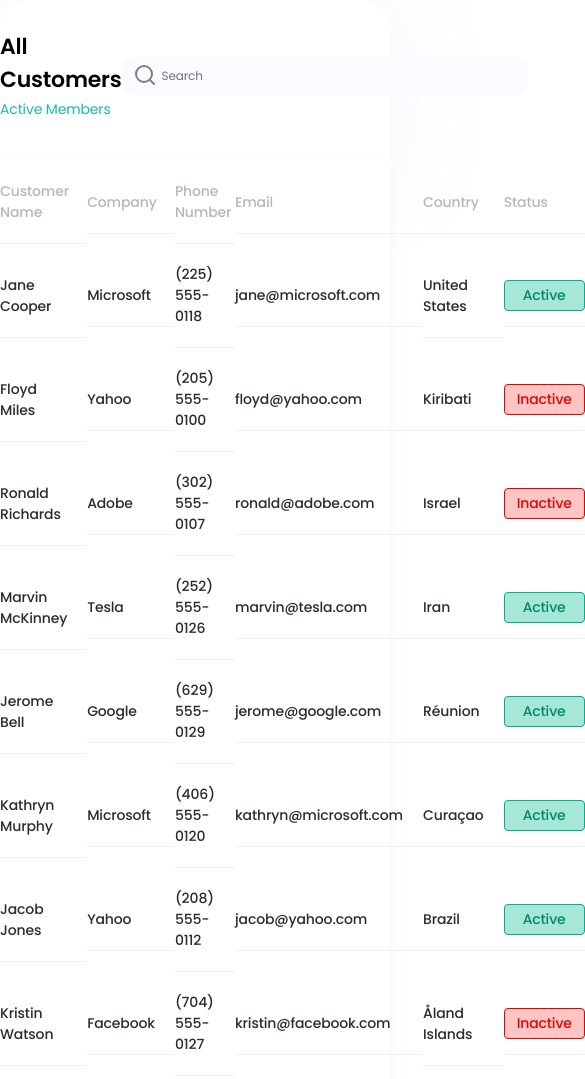
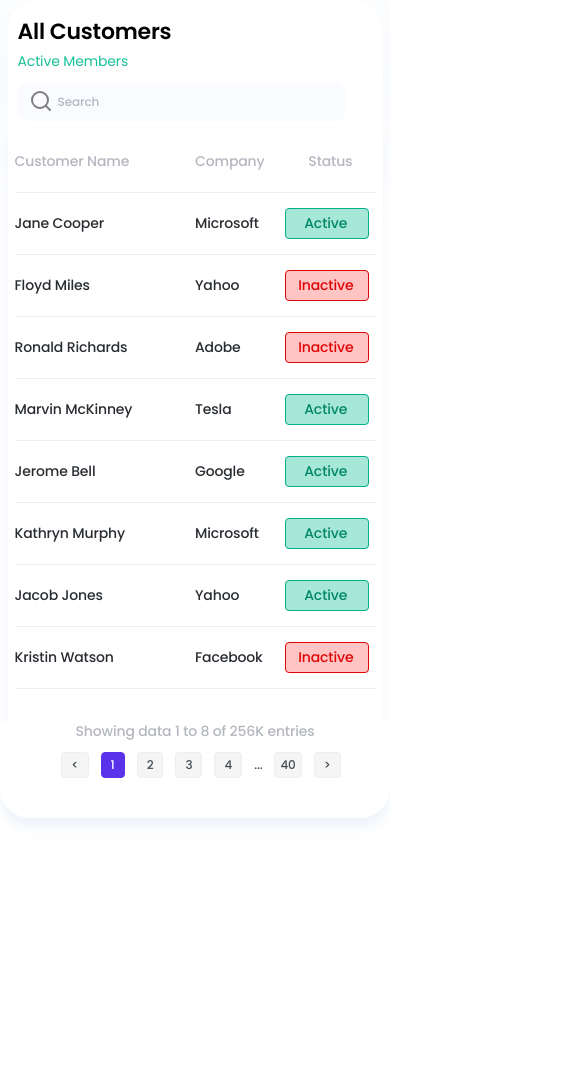
Before and after one commit to i8lex/test_glivera, a plain HTML site: page index.html in a window 390 px wide. Shown: the top 1079 px of the page, 585 px wide, since content can reach past the window. After the commit the page ends 844 px from the top, so only its background shows below. Drawn offline with Linux system fonts and the light colour scheme.

Commit message:
add mobile resolution

```diff
--- a/_main.scss
+++ b/_main.scss
@@ -52,16 +52,20 @@
 
   &__search {
 
-    padding: 10px 134px 10px 40px;
+    padding: 10px 55px 10px 40px;
     background: #F9FBFF;
     border-radius: 10px;
     border: none;
     font-style: normal;
-    font-weight: 400;
+    font-weight: 500;
     font-size: 12px;
     line-height: 18px;
     letter-spacing: -0.01em;
-    color: #B5B7C0;
+    color: #292D32;
+
+    &::placeholder {
+      color: #B5B7C0;
+    }
 
     &__label {
       color: #B5B7C0;
@@ -70,8 +74,8 @@
         position: absolute;
         top: 0;
         left: 11px;
+      }
 
-      }
     }
 
 
@@ -86,14 +90,20 @@
   box-shadow: 0 10px 10px rgba(226, 236, 249, 0.5);
   padding-bottom: 32px;
 
+  &__columns {
+    display: grid;
+    grid-template-columns: 3fr 2fr 2.5fr 3fr 2fr 1fr;
+  }
+
   &__texts {
     display: inline-flex;
     flex-direction: column;
     justify-content: space-between;
-    align-items: center;
-    border-bottom: 1px solid #EEEEEE;
+    align-items: stretch;
+    //border-bottom: 1px solid #EEEEEE;
+
     &__text {
-      display: flex;
+      //display: flex;
       padding:20px 20px 20px 0;
       font-style: normal;
       font-weight: 500;
@@ -235,3 +245,56 @@
     display: flex;
   }
 }
+
+@media screen and (max-width: 760px) {
+
+  .header {
+    max-width: 375px;
+    padding: 15px 0 0 10px;
+
+    &__container {
+      padding-bottom: 10px;
+    }
+
+    &__wrapper {
+      flex-direction: column;
+      align-items: flex-start;
+      justify-content: flex-start;
+    }
+  }
+  .container{
+    max-width: 375px;
+    padding: 0 7px;
+  }
+
+  .section {
+    max-width: 375px;
+
+    &__titles__status {
+      text-align: center;
+    }
+
+    &__texts {
+      display: none;
+
+      &:first-child,
+      &:last-child,
+      &:nth-child(2) {
+        display: flex;
+      }
+    }
+    &__columns {
+      grid-template-columns: 2fr 1fr 1fr;
+    }
+  }
+
+  .footer {
+    &__wrapper {
+      flex-direction: column;
+    }
+
+    &__text {
+      padding-bottom: 10px;
+    }
+  }
+}
--- a/index.html
+++ b/index.html
@@ -6,7 +6,7 @@
     <title>CRM Dashboard Customers </title>
 </head>
 <body>
-<div class="header">
+<header class="header">
     <div class="header__wrapper">
         <div class="header__container">
             <h1 class="header__title">All Customers</h1>
@@ -23,84 +23,99 @@
             </label>
         </div>
     </div>
-</div>
+</header>
 <section class="section">
     <div class="container">
-            <div class="section__titles">
+        <div class="section__columns">
+            <div class="section__texts">
             <p class="section__titles__text">Customer Name</p>
+            <p class="section__texts__text">Jane Cooper</p>
+            <p class="section__texts__text">Floyd Miles</p>
+            <p class="section__texts__text">Ronald Richards</p>
+            <p class="section__texts__text">Marvin McKinney</p>
+            <p class="section__texts__text">Jerome Bell</p>
+            <p class="section__texts__text">Kathryn Murphy</p>
+            <p class="section__texts__text">Jacob Jones</p>
+            <p class="section__texts__text">Kristin Watson</p>
+        </div>
+            <div class="section__texts">
             <p class="section__titles__text">Company</p>
+            <p class="section__texts__text">Microsoft</p>
+            <p class="section__texts__text">Yahoo</p>
+            <p class="section__texts__text">Adobe</p>
+            <p class="section__texts__text">Tesla</p>
+            <p class="section__texts__text">Google</p>
+            <p class="section__texts__text">Microsoft</p>
+            <p class="section__texts__text">Yahoo</p>
+            <p class="section__texts__text">Facebook</p>
+        </div>
+            <div class="section__texts">
             <p class="section__titles__text">Phone Number</p>
+            <p class="section__texts__text">(225) 555-0118</p>
+            <p class="section__texts__text">(205) 555-0100</p>
+            <p class="section__texts__text">(302) 555-0107</p>
+            <p class="section__texts__text">(252) 555-0126</p>
+            <p class="section__texts__text">(629) 555-0129</p>
+            <p class="section__texts__text">(406) 555-0120</p>
+            <p class="section__texts__text">(208) 555-0112</p>
+            <p class="section__texts__text">(704) 555-0127</p>
+        </div>
+            <div class="section__texts">
             <p class="section__titles__text">Email</p>
+            <p class="section__texts__text">jane@microsoft.com</p>
+            <p class="section__texts__text">floyd@yahoo.com</p>
+            <p class="section__texts__text">ronald@adobe.com</p>
+            <p class="section__texts__text">marvin@tesla.com</p>
+            <p class="section__texts__text">jerome@google.com</p>
+            <p class="section__texts__text">kathryn@microsoft.com</p>
+            <p class="section__texts__text">jacob@yahoo.com</p>
+            <p class="section__texts__text">kristin@facebook.com</p>
+
+
+        </div>
+            <div class="section__texts">
             <p class="section__titles__text">Country</p>
+            <p class="section__texts__text">United States</p>
+            <p class="section__texts__text">Kiribati</p>
+            <p class="section__texts__text">Israel</p>
+            <p class="section__texts__text">Iran</p>
+            <p class="section__texts__text">Réunion</p>
+            <p class="section__texts__text">Curaçao</p>
+            <p class="section__texts__text">Brazil</p>
+            <p class="section__texts__text">Åland Islands</p>
+
+        </div>
+            <div class="section__texts">
             <p class="section__titles__text section__titles__status">Status</p>
-                <p class="section__texts__text">Jane Cooper</p>
-                <p class="section__texts__text">Microsoft</p>
-                <p class="section__texts__text">(225) 555-0118</p>
-                <p class="section__texts__text">jane@microsoft.com</p>
-                <p class="section__texts__text">United States</p>
             <div class="section__status">
                 <p class="section__status__active">Active</p>
             </div>
-                <p class="section__texts__text">Floyd Miles</p>
-                <p class="section__texts__text">Yahoo</p>
-                <p class="section__texts__text">(205) 555-0100</p>
-                <p class="section__texts__text">floyd@yahoo.com</p>
-                <p class="section__texts__text">Kiribati</p>
             <div class="section__status">
                 <p class="section__status__inactive">Inactive</p>
             </div>
-                <p class="section__texts__text">Ronald Richards</p>
-                <p class="section__texts__text">Adobe</p>
-                <p class="section__texts__text">(302) 555-0107</p>
-                <p class="section__texts__text">ronald@adobe.com</p>
-                <p class="section__texts__text">Israel</p>
             <div class="section__status">
                 <p class="section__status__inactive">Inactive</p>
             </div>
-                <p class="section__texts__text">Marvin McKinney</p>
-                <p class="section__texts__text">Tesla</p>
-                <p class="section__texts__text">(252) 555-0126</p>
-                <p class="section__texts__text">marvin@tesla.com</p>
-                <p class="section__texts__text">Iran</p>
             <div class="section__status">
                 <p class="section__status__active">Active</p>
             </div>
-                <p class="section__texts__text">Jerome Bell</p>
-                <p class="section__texts__text">Google</p>
-                <p class="section__texts__text">(629) 555-0129</p>
-                <p class="section__texts__text">jerome@google.com</p>
-                <p class="section__texts__text">Réunion</p>
             <div class="section__status">
                 <p class="section__status__active">Active</p>
             </div>
-                <p class="section__texts__text">Kathryn Murphy</p>
-                <p class="section__texts__text">Microsoft</p>
-                <p class="section__texts__text">(406) 555-0120</p>
-                <p class="section__texts__text">kathryn@microsoft.com</p>
-                <p class="section__texts__text">Curaçao</p>
             <div class="section__status">
                 <p class="section__status__active">Active</p>
             </div>
-                <p class="section__texts__text">Jacob Jones</p>
-                <p class="section__texts__text">Yahoo</p>
-                <p class="section__texts__text">(208) 555-0112</p>
-                <p class="section__texts__text">jacob@yahoo.com</p>
-                <p class="section__texts__text">Brazil</p>
             <div class="section__status">
                 <p class="section__status__active">Active</p>
             </div>
-                <p class="section__texts__text">Kristin Watson</p>
-                <p class="section__texts__text">Facebook</p>
-                <p class="section__texts__text">(704) 555-0127</p>
-                <p class="section__texts__text">kristin@facebook.com</p>
-                <p class="section__texts__text">Åland Islands</p>
             <div class="section__status">
                 <p class="section__status__inactive">Inactive</p>
             </div>
         </div>
         </div>
+    </div>
 </section>
-<div class="footer">
+<footer class="footer">
     <div class="footer__wrapper">
         <p class="footer__text">Showing data 1 to 8 of  256K entries</p>
         <div class="footer__pageContainer">
@@ -114,6 +129,6 @@
             <p class="footer__pageNum">></p>
         </div>
     </div>
-</div>
+</footer>
 </body>
 </html>
```
Also changed, not shown: main.css, 1 other file. Lines whose indentation alone changed are shown as unchanged.
